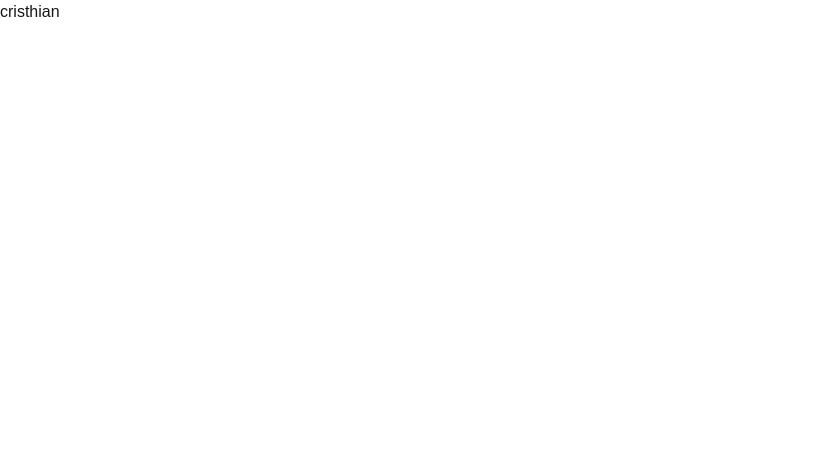
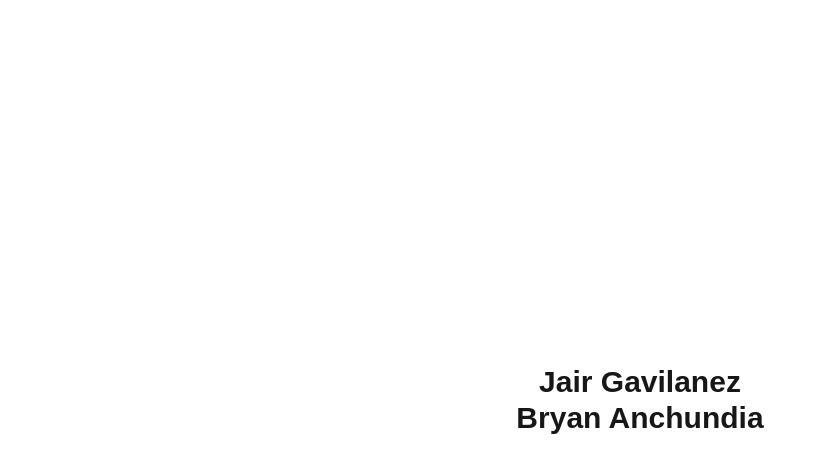
Before and after one commit to LarsSong1/gestion-configuracion, a Next.js app in the folder gestionc/: page / in a window 1280 px wide. Shown: the top 472 px of the page, without its empty margins (0-827 px from the left). Built offline with nearby package versions, Linux system fonts and the light colour scheme.

Commit message:
Agregado Bryan y Jair en un h1

```diff
--- a/gestionc/src/app/page.js
+++ b/gestionc/src/app/page.js
@@ -1,11 +1,8 @@
-import Image from "next/image";
-
 export default function Home() {
   return (
-   <div >
-    <h1>
-    cristhian
-    </h1>
-    </div>
+    <main className="flex flex-col items-center justify-center min-h-screen">
+      <h1 className="text-3xl font-bold">Jair Gavilanez</h1>
+      <h1 className="text-3xl font-bold">Bryan Anchundia</h1>
+    </main>
   );
 }
```
